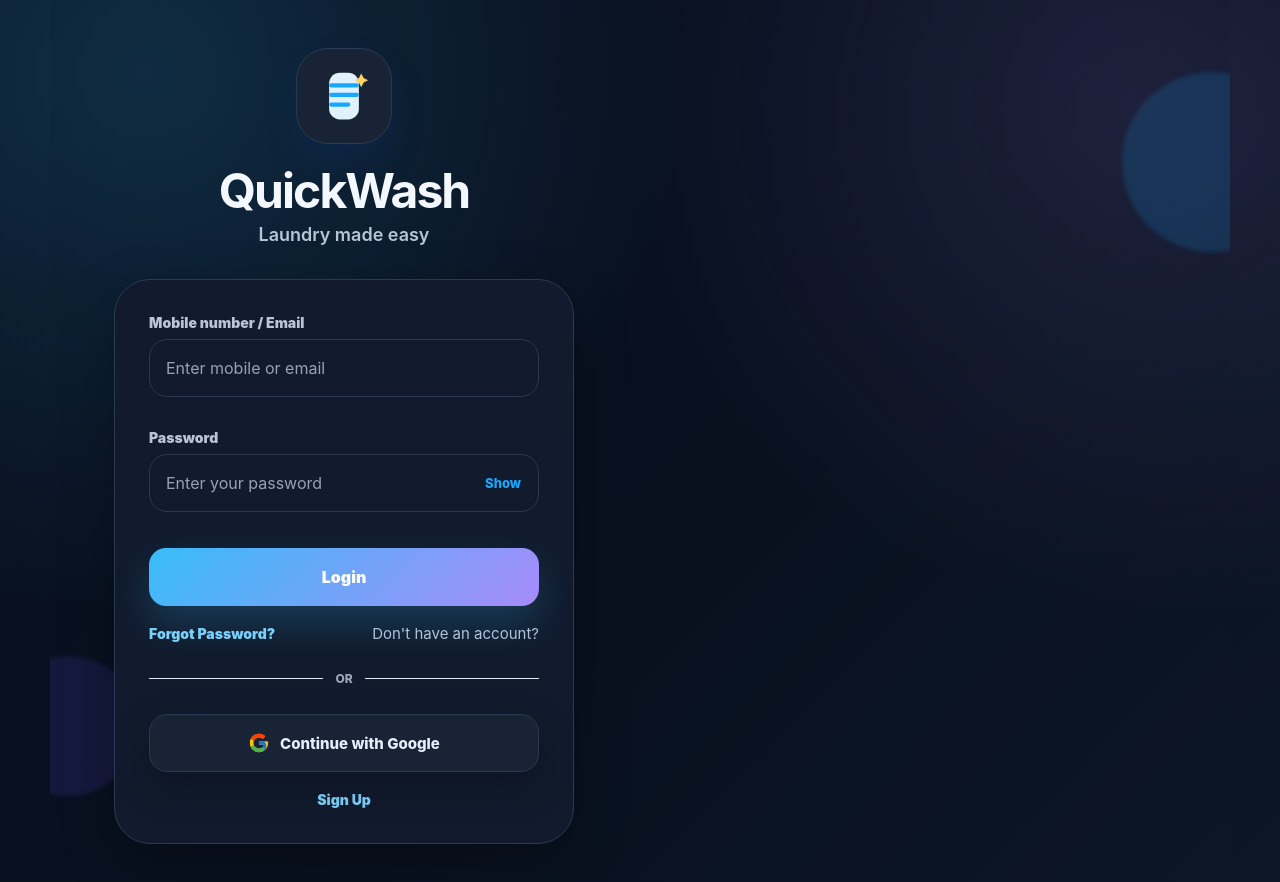
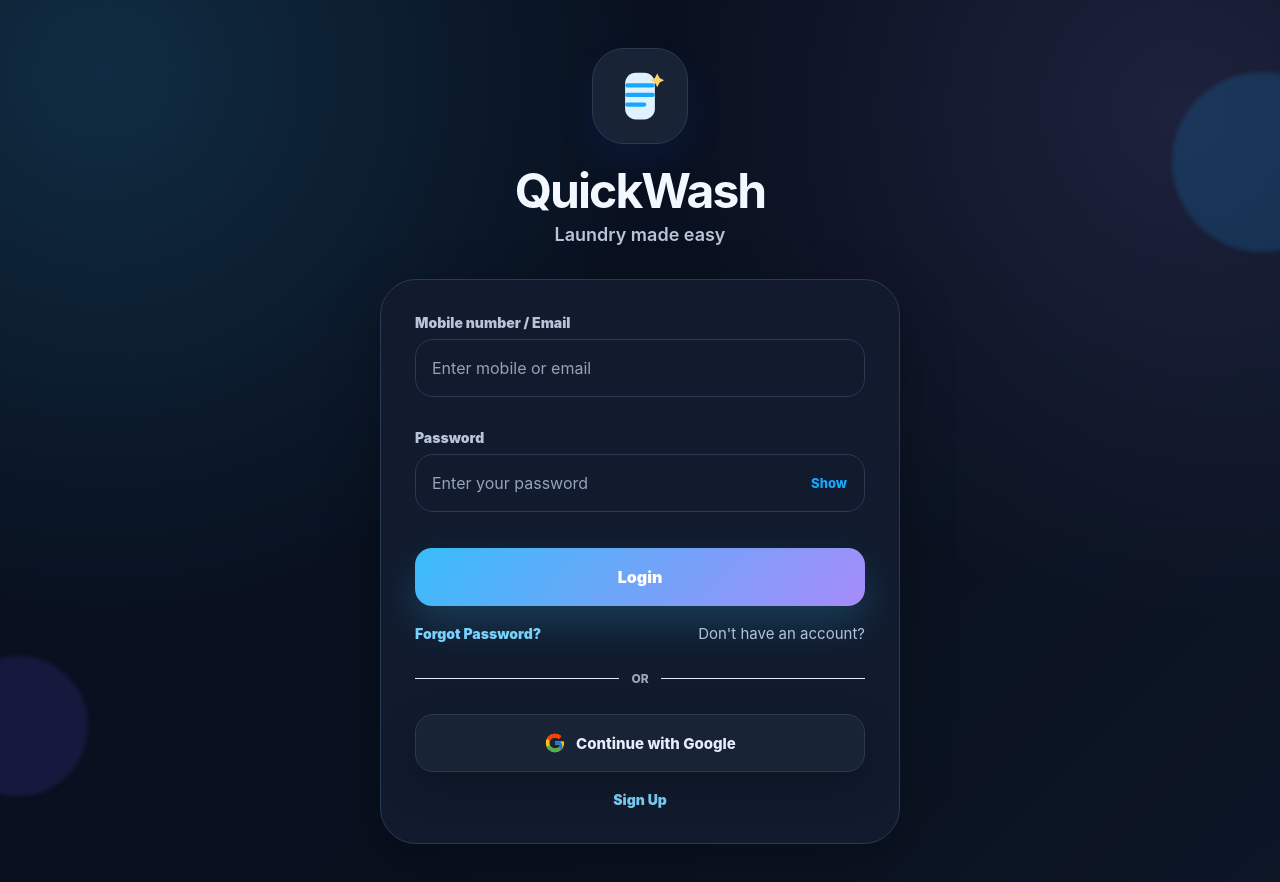
Before and after one commit to Imkrishna67/Laundary_Web_Application, a React (Vite) app: page /register in a window 1280 px wide. Shown: the top 882 px of the page. Built offline with nearby package versions, Linux system fonts and the light colour scheme.

Commit message:
update changes

```diff
--- a/index.html
+++ b/index.html
@@ -3,7 +3,7 @@
   <head>
     <meta charset="UTF-8" />
     <link rel="icon" type="image/svg+xml" href="/favicon.svg" />
-    <meta name="viewport" content="width=device-width, initial-scale=1.0" />
+    <meta name="viewport" content="width=device-width, initial-scale=1.0, user-scalable=no, maximum-scale=1.0" />
     <title>laundary</title>
   </head>
   <body>
--- a/src/address.css
+++ b/src/address.css
@@ -250,9 +250,10 @@
 
 @media (min-width: 1024px) {
   .address-page {
-    max-width: var(--desktop-page-width);
+    width: 100%;
+    max-width: none;
     margin: 0 auto;
-    padding: 32px 48px 56px;
+    padding: 36px clamp(24px, 5vw, 72px) 64px;
   }
 
   .address-header {
--- a/src/cart.css
+++ b/src/cart.css
@@ -1,9 +1,7 @@
 .cart-page {
   min-height: 100svh;
-  padding: 20px 18px 32px;
-  background:
-    radial-gradient(circle at top left, rgba(24, 167, 255, 0.14), transparent 30%),
-    linear-gradient(180deg, #f5fbff 0%, #eef7ff 100%);
+  padding: 20px clamp(16px, 4vw, 32px) 32px;
+  background: var(--background);
 }
 
 .cart-header {
@@ -264,9 +262,10 @@
 
 @media (min-width: 1024px) {
   .cart-page {
-    max-width: var(--desktop-page-width);
+    width: 100%;
+    max-width: none;
     margin: 0 auto;
-    padding: 32px 48px 56px;
+    padding: 36px clamp(24px, 5vw, 72px) 64px;
     display: grid;
     grid-template-columns: minmax(0, 1fr) var(--desktop-sidebar-width);
     gap: 24px;
--- a/src/home.css
+++ b/src/home.css
@@ -1,6 +1,6 @@
 .home-page {
   min-height: 100svh;
-  padding: 20px 18px 96px;
+  padding: 20px clamp(16px, 4vw, 32px) calc(76px + env(safe-area-inset-bottom));
   background: var(--background);
   color: var(--text);
 }
@@ -197,8 +197,22 @@
 
 .service-grid {
   display: grid;
-  grid-template-columns: repeat(2, minmax(0, 1fr));
+  grid-template-columns: 1fr;
   gap: 12px;
+}
+
+@media (min-width: 480px) {
+  .service-grid {
+    grid-template-columns: repeat(2, minmax(0, 1fr));
+    gap: 12px;
+  }
+}
+
+@media (min-width: 1024px) {
+  .service-grid {
+    grid-template-columns: repeat(3, minmax(0, 1fr));
+    gap: 16px;
+  }
 }
 
 .service-card {
@@ -375,20 +389,24 @@
 
 .bottom-nav {
   position: fixed;
-  left: 50%;
-  bottom: 12px;
-  transform: translateX(-50%);
-  width: min(calc(100% - 28px), 430px);
-  height: 68px;
+  left: 0;
+  right: 0;
+  bottom: 0;
+  width: 100%;
+  height: calc(68px + env(safe-area-inset-bottom));
   padding: 8px 10px calc(8px + env(safe-area-inset-bottom));
   border: 1px solid #dce8f5;
-  border-radius: 24px;
+  border-top-left-radius: 24px;
+  border-top-right-radius: 24px;
+  border-bottom-left-radius: 0;
+  border-bottom-right-radius: 0;
   background: rgba(255, 255, 255, 0.94);
   box-shadow: 0 18px 40px rgba(31, 62, 110, 0.16);
   backdrop-filter: blur(16px);
   display: grid;
   grid-template-columns: repeat(4, 1fr);
   gap: 4px;
+  z-index: 100;
 }
 
 .bottom-nav button {
@@ -415,9 +433,9 @@
 
 @media (min-width: 1024px) {
   .home-page {
-    max-width: var(--desktop-page-width);
+    width: 100%;
     margin: 0 auto;
-    padding: 32px 48px 56px;
+    padding: 36px clamp(24px, 5vw, 72px) 64px;
     display: grid;
     grid-template-columns: minmax(0, 1fr) var(--desktop-sidebar-width);
     gap: 24px;
--- a/src/index.css
+++ b/src/index.css
@@ -110,13 +110,17 @@
 
 html {
   min-height: 100%;
+  scroll-behavior: smooth;
 }
 
 body {
   min-height: 100%;
+  min-width: 0;
   margin: 0;
   background: var(--background);
   color: var(--text);
+  overflow-x: hidden;
+  -webkit-text-size-adjust: 100%;
 }
 
 button,
@@ -142,16 +146,17 @@ a {
 
 html,
 body {
-  min-width: 1024px;
-  overflow-x: auto;
+  min-width: 0;
+  overflow-x: hidden;
 }
 
 body {
-  min-width: 1024px;
+  min-width: 0;
 }
 
 :root {
-  --desktop-page-width: 1180px;
-  --desktop-narrow-width: 900px;
-  --desktop-sidebar-width: 360px;
+  --desktop-page-width: 1200px;
+  --desktop-narrow-width: 860px;
+  --desktop-sidebar-width: 380px;
+  --mobile-padding: 18px;
 }
--- a/src/login.css
+++ b/src/login.css
@@ -3,14 +3,11 @@
   display: flex;
   align-items: center;
   justify-content: center;
-  padding: 24px 18px calc(24px + env(safe-area-inset-bottom));
+  padding: 24px clamp(16px, 4vw, 32px);
   position: relative;
   overflow: hidden;
-  color: #172033;
-  background:
-    radial-gradient(circle at top left, rgba(24, 167, 255, 0.18), transparent 32%),
-    radial-gradient(circle at bottom right, rgba(110, 89, 255, 0.16), transparent 34%),
-    linear-gradient(135deg, #f5fbff 0%, #eef7ff 48%, #f8f2ff 100%);
+  color: var(--text);
+  background: var(--background);
 }
 
 .login-bg-orb {
@@ -337,19 +334,20 @@
 @media (min-width: 1024px) {
   .login-page {
     min-height: 100vh;
-    max-width: var(--desktop-page-width);
+    width: 100%;
     margin: 0 auto;
-    padding: 48px 64px;
-    display: grid;
-    grid-template-columns: minmax(0, 1fr) 520px;
+    padding: 48px clamp(24px, 5vw, 120px);
+    display: flex;
     align-items: center;
-    gap: 72px;
+    justify-content: center;
+    gap: 0;
     overflow: hidden;
   }
 
   .login-shell {
-    width: 100%;
-    max-width: none;
+    width: min(100%, 520px);
+    position: relative;
+    z-index: 1;
   }
 
   .brand-section {
--- a/src/order-confirmation.css
+++ b/src/order-confirmation.css
@@ -178,7 +178,8 @@
 
 @media (min-width: 1024px) {
   .confirmation-page {
-    max-width: var(--desktop-narrow-width);
+    width: 100%;
+    max-width: none;
     margin: 0 auto;
     padding: 36px 48px 56px;
   }
@@ -222,6 +223,7 @@
   }
 
   .confirmation-actions {
+    display: grid;
     grid-template-columns: repeat(2, minmax(0, 1fr));
   }
 
--- a/src/order-history.css
+++ b/src/order-history.css
@@ -330,7 +330,8 @@
 
 @media (min-width: 1024px) {
   .history-page {
-    max-width: var(--desktop-page-width);
+    width: 100%;
+    max-width: none;
     margin: 0 auto;
     padding: 36px 48px 56px;
   }
@@ -379,14 +380,14 @@
   }
 
   .detail-card {
-    max-width: var(--desktop-narrow-width);
     padding: 28px;
     border-radius: 28px;
   }
 
   .detail-actions {
+    display: grid;
     grid-template-columns: repeat(2, minmax(0, 1fr));
-    max-width: var(--desktop-narrow-width);
+    gap: 12px;
     margin-top: 22px;
   }
 
--- a/src/order-tracking.css
+++ b/src/order-tracking.css
@@ -331,7 +331,8 @@
 
 @media (min-width: 1024px) {
   .tracking-page {
-    max-width: var(--desktop-page-width);
+    width: 100%;
+    max-width: none;
     margin: 0 auto;
     padding: 36px 48px 56px;
   }
@@ -382,8 +383,17 @@
     font-size: 12px;
   }
 
-  .details-card {
-    max-width: var(--desktop-narrow-width);
+.details-card {
+    padding: 22px;
+    border-radius: 26px;
+  }
+
+  .tracking-actions {
+    display: grid;
+    grid-template-columns: repeat(2, minmax(0, 1fr));
+    gap: 12px;
+    margin-top: 22px;
+    justify-content: end;
   }
 
   .tracking-actions {
--- a/src/profile.css
+++ b/src/profile.css
@@ -245,9 +245,10 @@
 
 @media (min-width: 1024px) {
   .profile-page {
-    max-width: var(--desktop-page-width);
+    width: 100%;
+    max-width: none;
     margin: 0 auto;
-    padding: 36px 48px 56px;
+    padding: 40px clamp(24px, 5vw, 72px) 64px;
     display: grid;
     grid-template-columns: 380px minmax(0, 1fr);
     gap: 24px;
--- a/src/schedule.css
+++ b/src/schedule.css
@@ -1,9 +1,7 @@
 .schedule-page {
   min-height: 100svh;
-  padding: 20px 18px 32px;
-  background:
-    radial-gradient(circle at top left, rgba(24, 167, 255, 0.14), transparent 30%),
-    linear-gradient(180deg, #f5fbff 0%, #eef7ff 100%);
+  padding: 20px clamp(16px, 4vw, 32px) 32px;
+  background: var(--background);
 }
 
 .schedule-header {
@@ -187,9 +185,10 @@
 
 @media (min-width: 1024px) {
   .schedule-page {
-    max-width: var(--desktop-page-width);
+    width: 100%;
+    max-width: none;
     margin: 0 auto;
-    padding: 32px 48px 56px;
+    padding: 36px clamp(24px, 5vw, 72px) 64px;
   }
 
   .schedule-header {
--- a/src/service-selection.css
+++ b/src/service-selection.css
@@ -1,9 +1,7 @@
 .service-page {
   min-height: 100svh;
-  padding: 18px 18px 112px;
-  background:
-    radial-gradient(circle at top left, rgba(24, 167, 255, 0.14), transparent 30%),
-    linear-gradient(180deg, #f5fbff 0%, #eef7ff 100%);
+  padding: 18px clamp(16px, 4vw, 32px) calc(96px + env(safe-area-inset-bottom));
+  background: var(--background);
 }
 
 .service-header {
@@ -179,14 +177,17 @@
 
 .service-bottom-bar {
   position: fixed;
-  left: 50%;
-  bottom: 12px;
-  transform: translateX(-50%);
-  width: min(calc(100% - 28px), 430px);
+  left: 0;
+  right: 0;
+  bottom: 0;
+  width: 100%;
   min-height: 72px;
-  padding: 12px calc(12px + env(safe-area-inset-right)) calc(12px + env(safe-area-inset-bottom)) calc(12px + env(safe-area-inset-left));
+  padding: 12px;
   border: 1px solid #dce8f5;
-  border-radius: 24px;
+  border-top-left-radius: 24px;
+  border-top-right-radius: 24px;
+  border-bottom-left-radius: 0;
+  border-bottom-right-radius: 0;
   background: rgba(255, 255, 255, 0.96);
   box-shadow: 0 18px 40px rgba(31, 62, 110, 0.18);
   backdrop-filter: blur(16px);
@@ -194,6 +195,7 @@
   align-items: center;
   justify-content: space-between;
   gap: 14px;
+  z-index: 100;
 }
 
 .cart-summary {
@@ -232,9 +234,10 @@
 
 @media (min-width: 1024px) {
   .service-page {
-    max-width: var(--desktop-page-width);
+    width: 100%;
+    max-width: none;
     margin: 0 auto;
-    padding: 32px 48px 56px;
+    padding: 36px clamp(24px, 5vw, 72px) 64px;
     display: grid;
     grid-template-columns: minmax(0, 1fr) var(--desktop-sidebar-width);
     gap: 24px;
```
